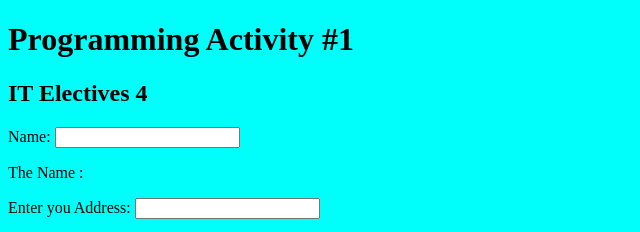
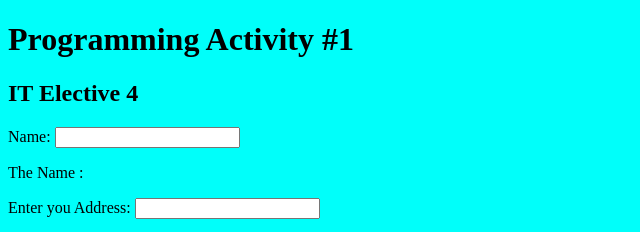
Before and after one commit to Arabit-Kaytie/activity1, a plain HTML site: page index.html in a window 1280 px wide. Shown: the top 232 px of the page, 0-640 px from the left. Drawn offline with nearby package versions, Linux system fonts and the light colour scheme.

Commit message:
Update index.html

```diff
--- a/index.html
+++ b/index.html
@@ -7,7 +7,7 @@
 </body>
 
 <h1>Programming Activity #1</h1>
-<h2>IT Electives 4</h2>
+<h2>IT Elective 4</h2>
 
 
 <div ng-app="" ng-init="names=[
```
